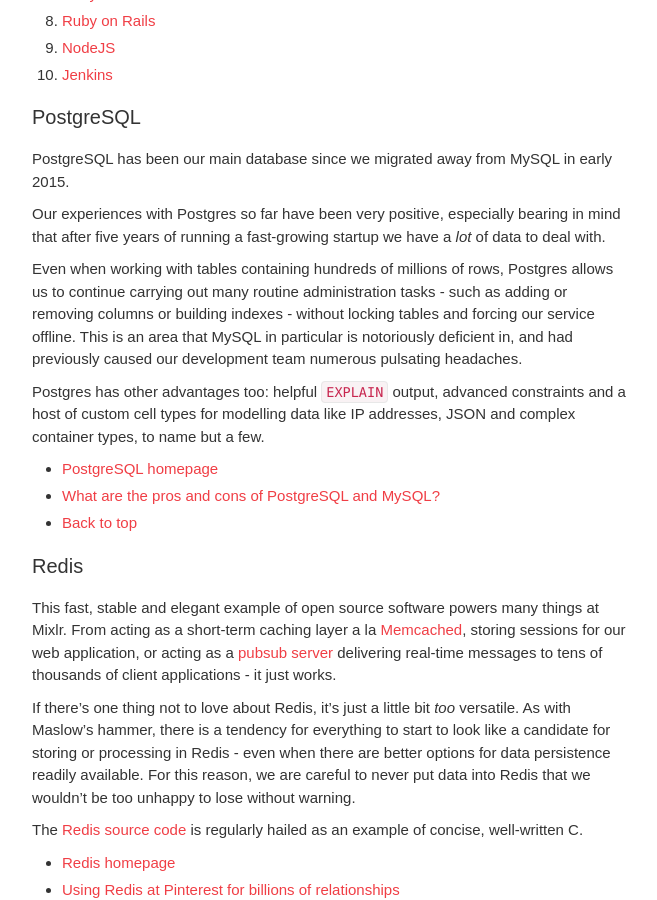
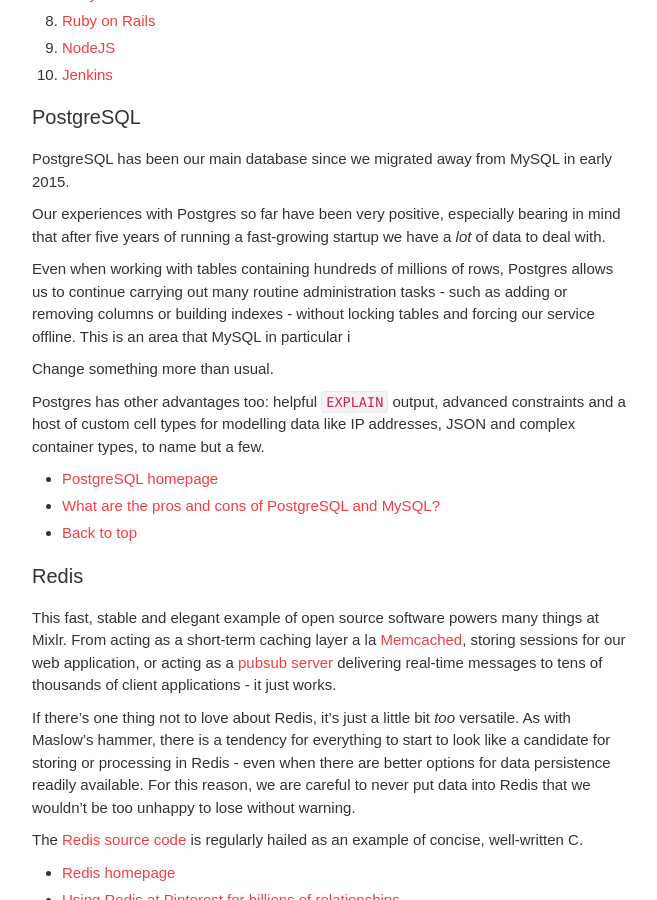
Before and after one commit to mixlr/mixlr.github.io, a Jekyll site: the page built from _posts/2016-02-02-10-open-source-technologies-at-mixlr.md, in a window 1280 px wide and 900 px high, scrolled down 554 px. Shown: the whole window, without its empty margins (318-975 px from the left). Built offline with Jekyll 4.4.1, drawn with Linux system fonts in a browser that asks for light colours; some web fonts are replaced; comment, search, counter and statistics services are not loaded.

```diff
--- a/_posts/2016-02-02-10-open-source-technologies-at-mixlr.md
+++ b/_posts/2016-02-02-10-open-source-technologies-at-mixlr.md
@@ -32,7 +32,9 @@
 
 Our experiences with Postgres so far have been very positive, especially bearing in mind that after five years of running a fast-growing startup we have a _lot_ of data to deal with.
 
-Even when working with tables containing hundreds of millions of rows, Postgres allows us to continue carrying out many routine administration tasks - such as adding or removing columns or building indexes - without locking tables and forcing our service offline. This is an area that MySQL in particular is notoriously deficient in, and had previously caused our development team numerous pulsating headaches.
+Even when working with tables containing hundreds of millions of rows, Postgres allows us to continue carrying out many routine administration tasks - such as adding or removing columns or building indexes - without locking tables and forcing our service offline. This is an area that MySQL in particular i
+
+Change something more than usual.
 
 Postgres has other advantages too: helpful `EXPLAIN` output, advanced constraints and a host of custom cell types for modelling data like IP addresses, JSON and complex container types, to name but a few.
 
```
Also changed, not shown: _posts/2016-02-02-were-hiring.md (+1 -1 lines).
